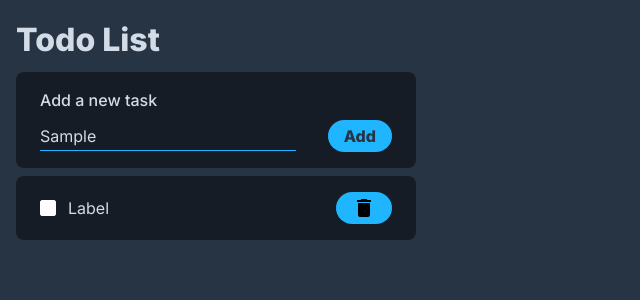
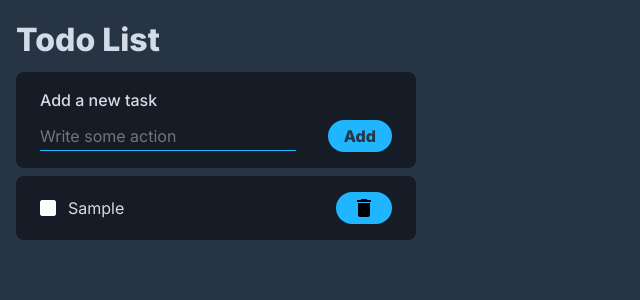
Before and after one commit to AlexisCharp/todo-base, a Next.js app: page / in a window 1280 px wide. Both pictures are taken after typing "Sample" into the empty fields and a click on the button "Add". Shown: the top 300 px of the page, without its empty margins (0-640 px from the left). Built offline with nearby package versions, Linux system fonts and the light colour scheme.

Commit message:
dev 06/03

```diff
--- a/src/components/button/button.js
+++ b/src/components/button/button.js
@@ -1,13 +1,12 @@
 import './button.css';
 
-export const Button = ({ children, noPadding, type, variant }) => {
+export const Button = ({ children, noPadding, type, variant, onClick }) => {
   const className = `${variant === 'danger' ? 'button--danger' : ''} ${
     noPadding ? 'button--no-padding' : ''
   }`;
-  console.log(variant);
 
   return (
-    <button className={className} type={type}>
+    <button className={className} type={type} onClick={onClick}>
       {children}
     </button>
   );
--- /dev/null
+++ b/src/components/playground.js
@@ -0,0 +1,6 @@
+const array = [1, 2, 3, 4];
+const newArray = [array, 5];
+// result is [[1, 2, 3, 4], 5]
+
+const spreadArray = [...array, 5];
+// result is [1, 2, 3, 4, 5]
--- a/src/components/todo-action/todo-action.js
+++ b/src/components/todo-action/todo-action.js
@@ -1,15 +1,14 @@
-'use client';
-
 import { useRef } from 'react';
 import { Button } from '@/components/button/button';
 import classes from './todo-action.module.css';
 
-export const TodoAction = () => {
+export const TodoAction = ({ addTodo }) => {
   const onSubmitHandler = (e) => {
     e.preventDefault();
     if (!inputRef.current.value.trim()) return;
     const value = inputRef.current.value.trim();
-    console.log(value);
+    addTodo(value);
+    inputRef.current.value = '';
   };
 
   const inputRef = useRef(null);
--- a/src/components/todo-element/todo-element.js
+++ b/src/components/todo-element/todo-element.js
@@ -3,7 +3,7 @@ import { Button } from '@/components/button/button';
 import classes from './todo-element.module.css';
 import deleteIcon from '../../../public/delete.svg';
 
-export const TodoElement = () => {
+export const TodoElement = ({ id, name, deleteTodo }) => {
   return (
     <div className={classes['todo-element']}>
       <label className={classes['todo-element__form']}>
@@ -11,9 +11,9 @@ export const TodoElement = () => {
           type="checkbox"
           className={classes['todo-element__input']}
         ></input>
-        Label
+        {name}
       </label>
-      <Button>
+      <Button onClick={() => deleteTodo(id)}>
         <Image src={deleteIcon} alt="Delete the element" />
       </Button>
     </div>
--- a/src/components/todo-list/todo-list.js
+++ b/src/components/todo-list/todo-list.js
@@ -1,13 +1,37 @@
+'use client';
+
+import { useState } from 'react';
 import { TodoAction } from '@/components/todo-action/todo-action';
 import { TodoElement } from '@/components/todo-element/todo-element';
 import classes from './todo-list.module.css';
+import { saveToLocalStorage } from '@/utils/local-storage-manager';
 
 export const TodoList = () => {
+  const [todos, setTodos] = useState([]);
+
+  const addTodo = (todoName) => {
+    setTodos((oldTodos) => [
+      ...oldTodos,
+      { id: todos.length + 1, name: todoName, checked: false },
+    ]);
+  };
+
+  const deleteTodo = (id) => {
+    const newTodos = todos
+      .filter((todo) => todo.id !== id)
+      .map((todo, index) => ({ ...todo, id: index + 1 }));
+    setTodos(newTodos);
+  };
+
   return (
     <div className={classes['todo-list']}>
       <h2>Todo List</h2>
-      <TodoAction />
-      <TodoElement />
+      <TodoAction addTodo={addTodo} />
+      {todos.map(({ id, name }) => {
+        return (
+          <TodoElement key={id} id={id} name={name} deleteTodo={deleteTodo} />
+        );
+      })}
     </div>
   );
 };
--- /dev/null
+++ b/src/utils/local-storage-manager.js
@@ -0,0 +1,7 @@
+export const saveToLocalStorage = (key, value) => {
+  localStorage.setItem(key, JSON.stringify(value));
+};
+
+export const loadFromLocalStorage = (key) => {
+  return JSON.parse(localStorage.getItem(key));
+};
```
Also changed, not shown: 1 other file (tests, documents, lock files or other folders).
